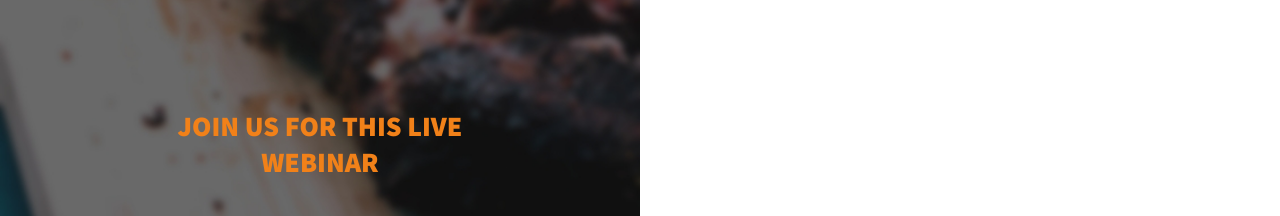
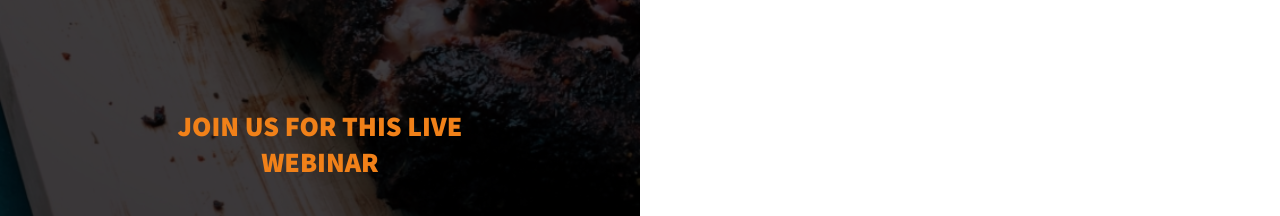
Before and after one commit to Mohak-Trivedi/bbqSplash, a website built with Vite: page index.html in a window 1280 px wide. Shown: the part 584-800 px from the top of the page. Built offline with nearby package versions, Linux system fonts and the light colour scheme.

Commit message:
blended dark background with image

```diff
--- a/css/styles.css
+++ b/css/styles.css
@@ -66,10 +66,11 @@ strong {
    ================= */
 
 .intro {
-    background-image: url(../images/dark-ribs.jpg);
+    background-image: url(../images/ribs.jpg);
     background-size: cover;
     background-position: center;
     background-color: #404040;
+    background-blend-mode: multiply;
     padding: 0 .5em 2em;
     display: flex;
     flex-direction: column;
```
